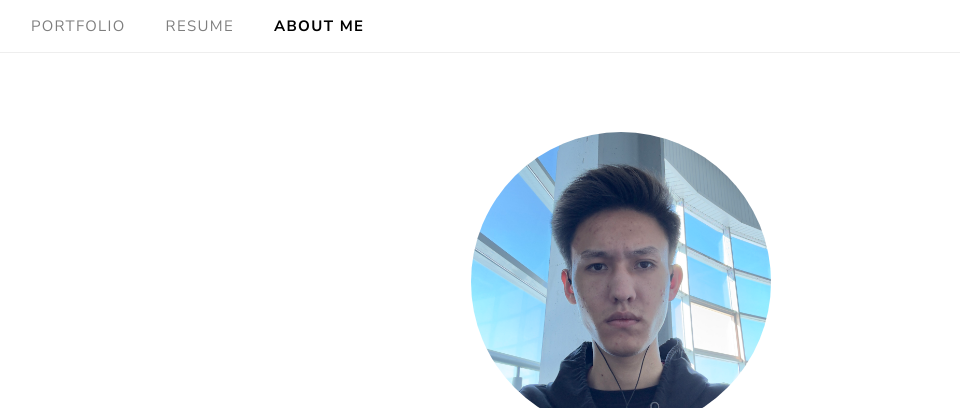
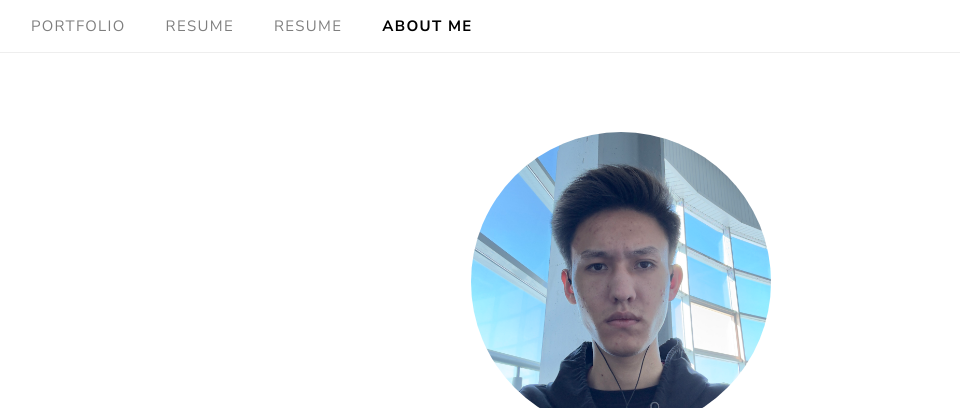
Before and after one commit to AdykGC/AdykGC.github.io, a plain HTML site: page about.html in a window 1280 px wide. Shown: the top 408 px of the page, without its empty margins (19-979 px from the left). Drawn offline with Linux system fonts and the light colour scheme.

Commit message:
Загружены файлы нового проекта

```diff
--- a/about.html
+++ b/about.html
@@ -62,6 +62,9 @@
               <a class="non-active" href="images/aboutme/Resume.pdf">Resume</a>
             </li>
             <li>
+              <a class="non-active" href="images/aboutme/Reflection.pdf">Resume</a>
+            </li>
+            <li>
                 <a class="active" href="about.html">About me</a>
             </li>
         </ul>
```
Also changed, not shown: index.html (+3 -0 lines), 3 other files.
